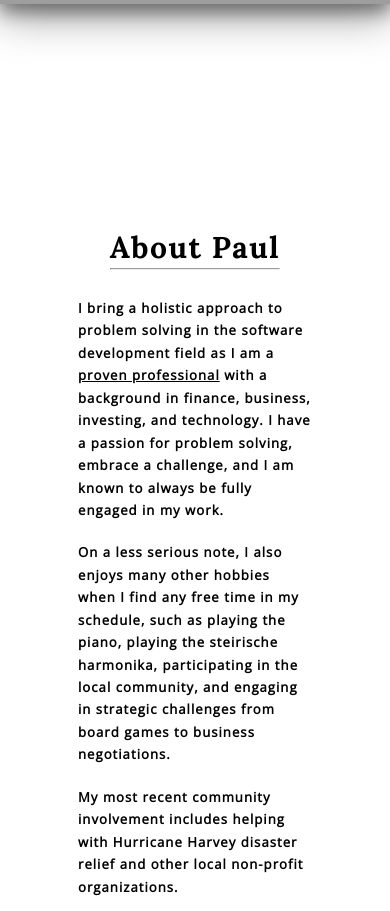
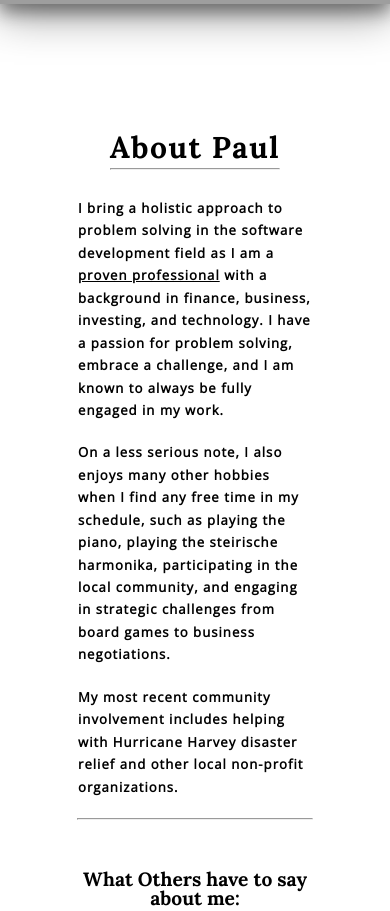
Before and after one commit to BlitzDampfwalze/Paul-Lime-Portfolio, a plain HTML site: page index.html in a window 390 px wide. Shown: the part 840-1751 px from the top of the page. Drawn offline with nearby package versions, Linux system fonts and the light colour scheme; grey boxes are pictures that could not be loaded.

Commit message:
updated bio formating

```diff
--- a/portfolio.css
+++ b/portfolio.css
@@ -330,7 +330,7 @@ section#projects .project-cards {
 
 section#bio {
   flex-basis:   50%;
-  margin: 228px auto;
+  margin: 128px auto 228px;
   height: 100vh;
 }
 
@@ -460,7 +460,7 @@ footer a {
 
   section#bio {
     flex-basis:   50%;
-    margin: 228px auto;
+    margin: 128px auto 228px;
     height: 100%;
   }
 
```
